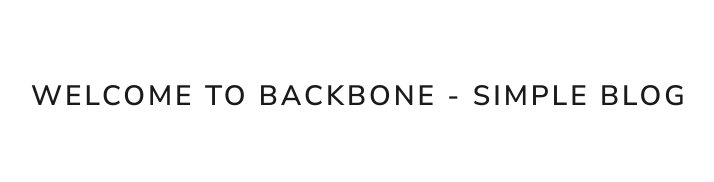
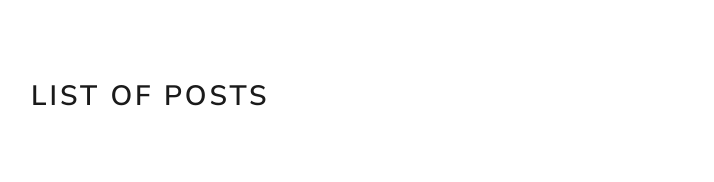
Before and after one commit to iloveyii/alip, a PHP site: page / in a window 1280 px wide. Shown: the part 97-279 px from the top of the page, without its empty margins (54-768 px from the left). Run offline with PHP 8.4, Linux system fonts and the light colour scheme.

Commit message:
Labels fix

```diff
--- a/views/post/create.php
+++ b/views/post/create.php
@@ -42,7 +42,7 @@
 
     <div class="row">
         <div class="col-md-12">
-            <h2>Welcome to BackBone - Blog app</h2>
+            <h2>Create a post</h2>
             <br />
         </div>
     </div>
--- a/views/post/index.php
+++ b/views/post/index.php
@@ -42,7 +42,7 @@
 
     <div class="row">
         <div class="col-md-12">
-            <h2>Welcome to BackBone - Simple Blog</h2>
+            <h2>List of posts</h2>
             <br />
             <div id="post"></div>
         </div>
```
